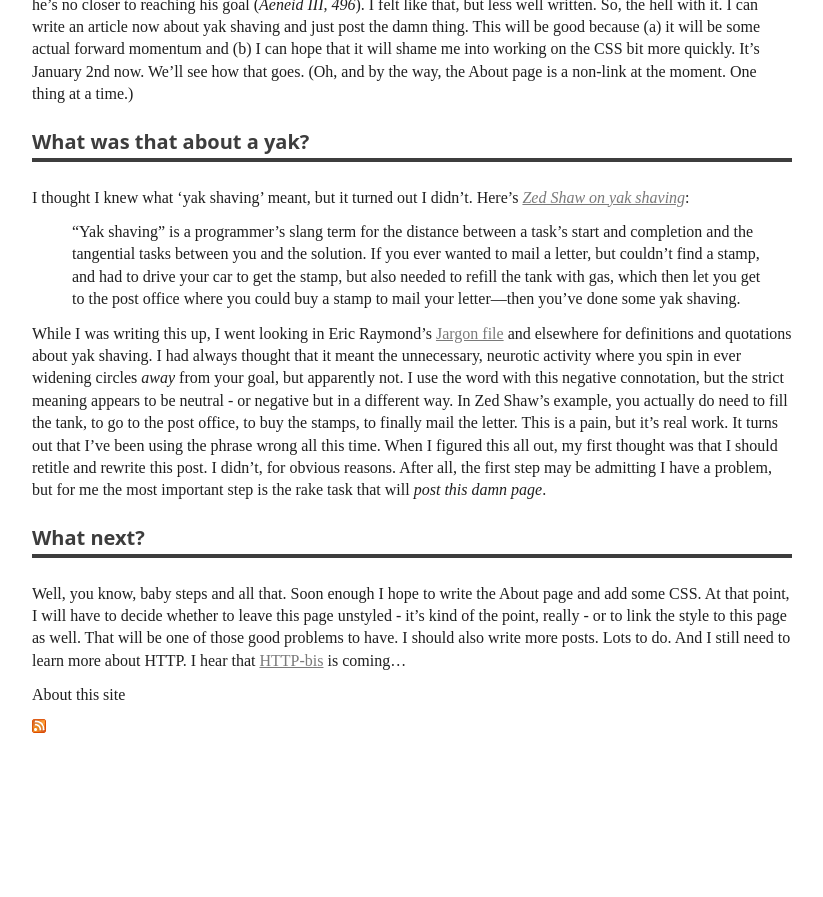
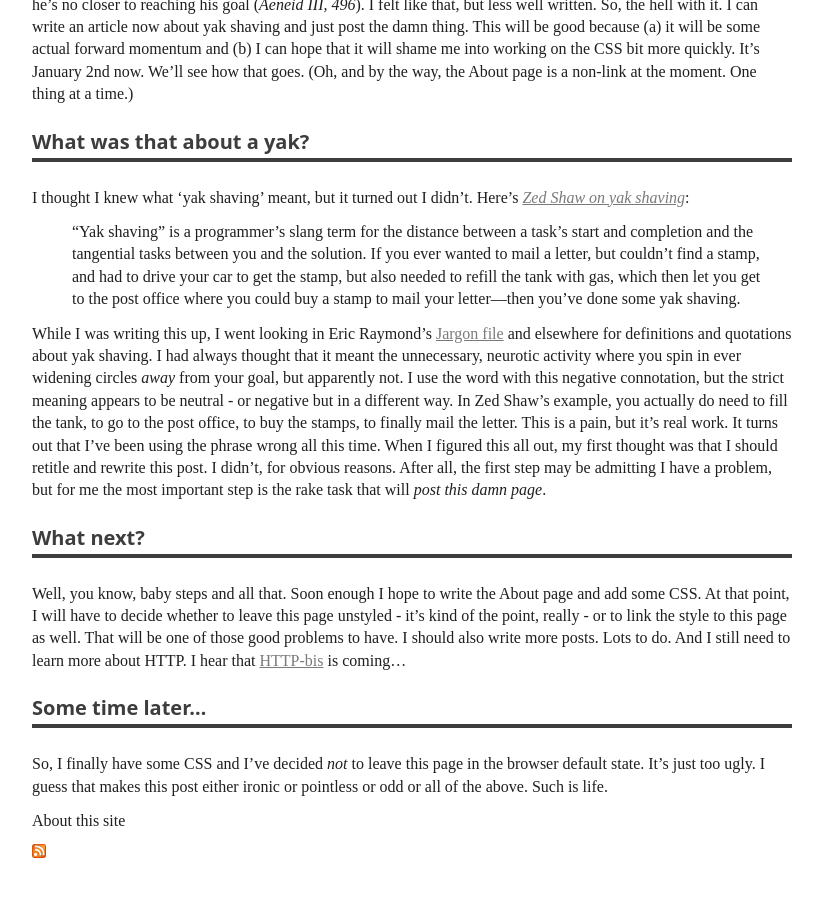
Before and after one commit to strogo/ithaca, a Jekyll site: the page built from _posts/2010-01-02-yak-shaving.md, in a window 1280 px wide and 900 px high, scrolled down 1487 px. Shown: the top 897 px of the window, without its empty margins (228-1051 px from the left). Built offline with Jekyll 4.4.1, drawn with Linux system fonts in a browser that asks for light colours; Markdown is read by kramdown in place of the engine named in the settings; before the commit the page ends 2262 px from its top, so only the background shows below that; some of the changed text lies outside the part shown.

Commit message:
Update post to reflect the CSS I now have

```diff
--- a/_posts/2010-01-02-yak-shaving.md
+++ b/_posts/2010-01-02-yak-shaving.md
@@ -68,3 +68,7 @@ Well, you know, baby steps and all that. Soon enough I hope to write the About p
 [zed]: http://www.cio.com/article/191000/
 [jargon]: http://catb.org/jargon/html/index.html
 [httpbis]: http://www.ietf.org/dyn/wg/charter/httpbis-charter.html
+
+## Some time later...
+
+So, I finally have some CSS and I've decided _not_ to leave this page in the browser default state. It's just too ugly. I guess that makes this post either ironic or pointless or odd or all of the above. Such is life.
```
Also changed, not shown: other parts of _posts/2010-01-02-yak-shaving.md (+1 -1 lines).
